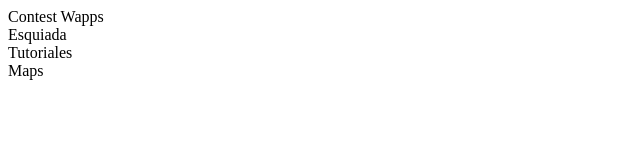
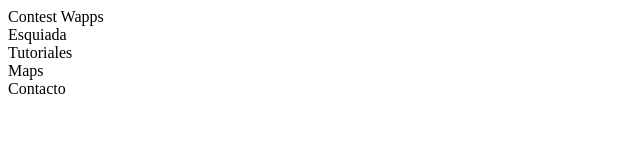
Before and after one commit to swuY34/contest, a website: page index.html in a window 1280 px wide. Shown: the full height of the page, 0-640 px from the left. Drawn offline with Linux system fonts and the light colour scheme.

Commit message:
Update index.html

```diff
--- a/index.html
+++ b/index.html
@@ -12,6 +12,6 @@
     <div>Tutoriales</div>
     <div>Maps</div>
     <div></div>
-    <div></div>
+    <div>Contacto</div>
 </body>
 </html>
```
